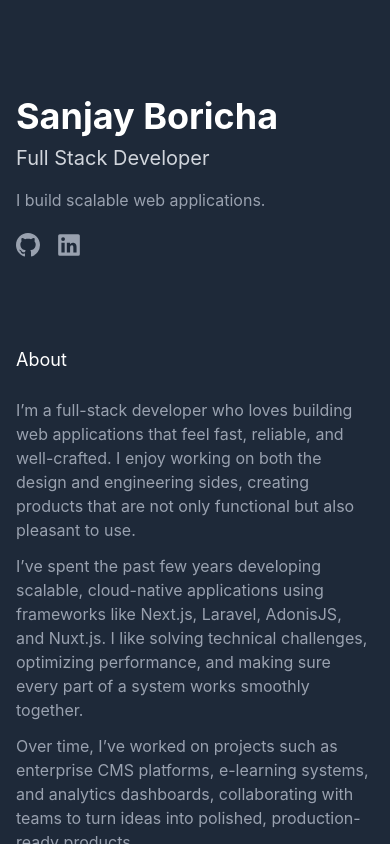
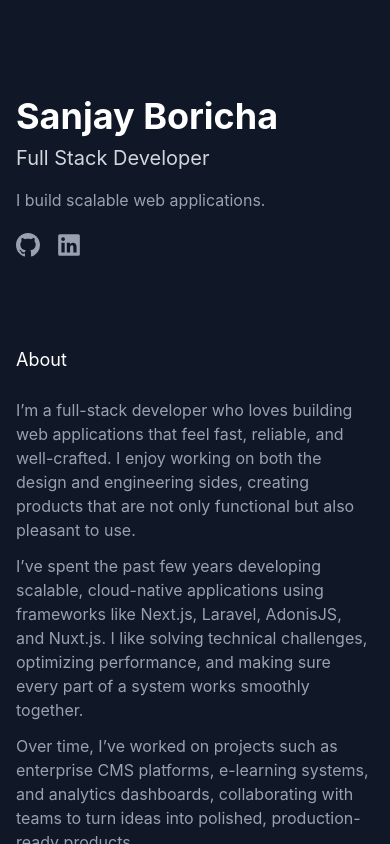
Before and after one commit to SanjayBoricha/SanjayBoricha.github.io, a Nuxt app: page / in a window 390 px wide. Built offline with nearby package versions, Linux system fonts and the light colour scheme.

Commit message:
Update colors

```diff
--- a/app/app.vue
+++ b/app/app.vue
@@ -9,6 +9,6 @@ html,
 body {
   font-family: "Inter", sans-serif;
   font-optical-sizing: auto;
-  background-color: var(--color-gray-800);
+  background-color: var(--color-gray-900);
 }
 </style>
--- a/app/pages/index.vue
+++ b/app/pages/index.vue
@@ -7,7 +7,6 @@ onMounted(() => {
   const scrollableElement = document.querySelector(".scrollbar");
 
   function onScroll() {
-    console.log("scrolling");
     const scrollPos =
       scrollableElement?.scrollTop || document.documentElement.scrollTop;
 
@@ -107,7 +106,7 @@ onMounted(() => {
     <div class="w-full md:w-3/5 p-4 pb-20 text-gray-400">
       <section id="about" class="md:pt-20">
         <h2
-          class="text-white text-lg mb-2 sticky top-0 md:hidden bg-gray-800 py-4"
+          class="text-white text-lg mb-2 sticky top-0 md:hidden bg-gray-900 py-4"
         >
           About
         </h2>
@@ -138,7 +137,7 @@ onMounted(() => {
 
       <section id="experience" class="pt-20">
         <h2
-          class="text-white text-lg mb-2 sticky top-0 md:hidden bg-gray-800 py-4"
+          class="text-white text-lg mb-2 sticky top-0 md:hidden bg-gray-900 py-4"
         >
           Experience
         </h2>
@@ -224,7 +223,7 @@ onMounted(() => {
 
       <section id="projects" class="pt-20">
         <h2
-          class="text-white text-lg mb-2 sticky top-0 md:hidden bg-gray-800 py-4"
+          class="text-white text-lg mb-2 sticky top-0 md:hidden bg-gray-900 py-4"
         >
           Projects
         </h2>
--- a/app/tailwind.css
+++ b/app/tailwind.css
@@ -1,5 +1,5 @@
 @import "tailwindcss";
 
 .chip {
-  @apply inline-block py-1 px-3 text-blue-300 bg-blue-900 rounded-2xl text-sm;
+  @apply inline-block py-1 px-3 text-blue-400 bg-blue-950 rounded-2xl text-sm;
 }
```
